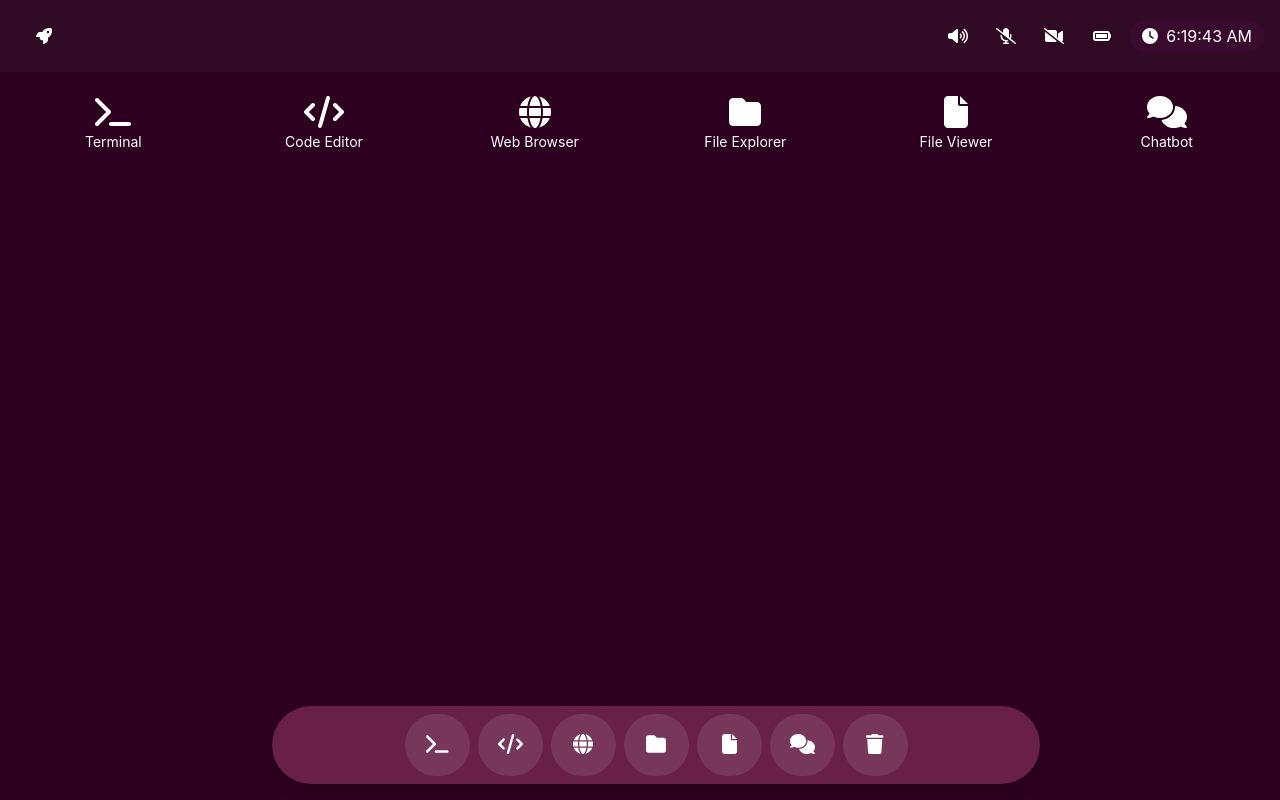
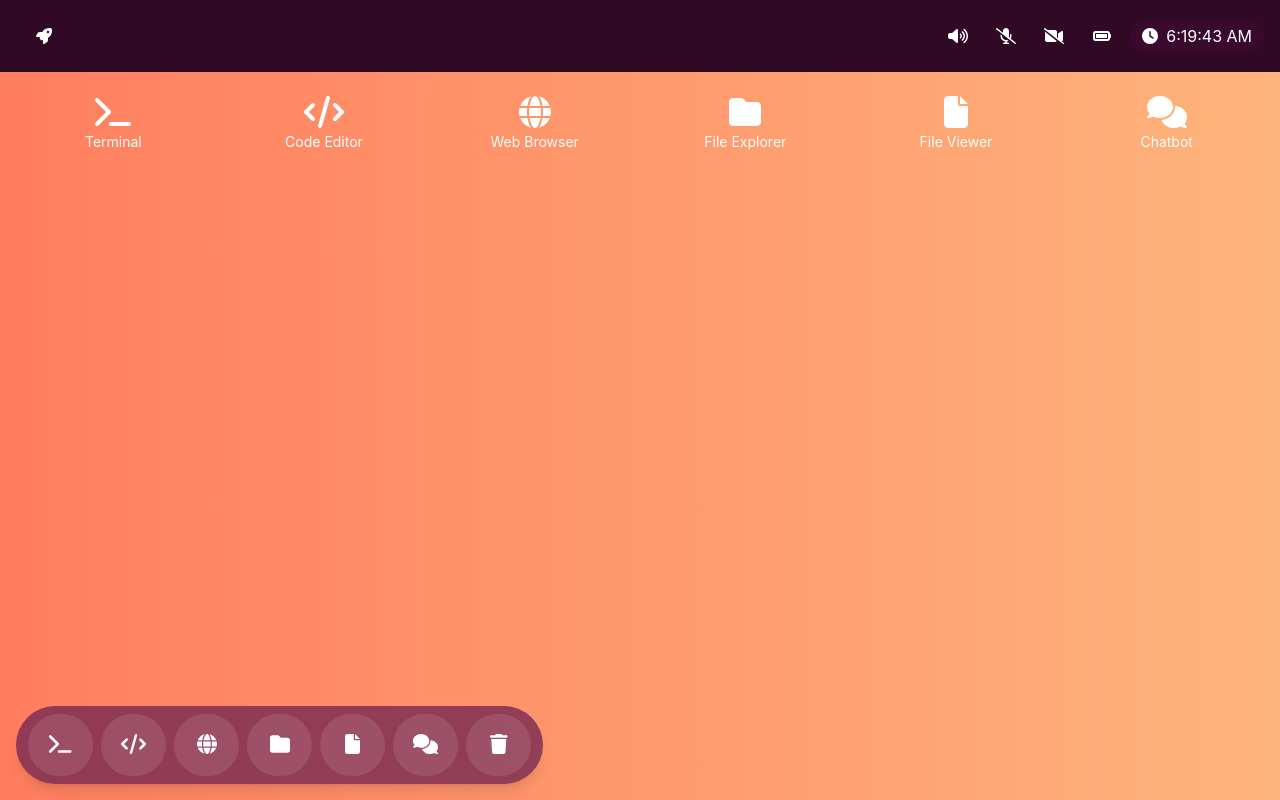
Before and after one commit to Justmalhar/jarvis-ai-os, a Next.js app: page / in a window 1280 px wide. Built offline with nearby package versions, Linux system fonts and the light colour scheme.

Commit message:
enhancements addded for desktop

```diff
--- a/app/components/Desktop/Desktop.tsx
+++ b/app/components/Desktop/Desktop.tsx
@@ -157,6 +157,32 @@ const appMenuItems = {
 export default function Desktop() {
   const [openApps, setOpenApps] = useState<AppWindow[]>([]);
   const [maximized, setMaximized] = useState<boolean>(false);
+  const gradientWallpapers = [
+    "linear-gradient(to right, #ff7e5f, #feb47b)", // Example gradients
+    "linear-gradient(to right, #6a11cb, #2575fc)",
+    "linear-gradient(to right, #00c9ff, #92fe9d)",
+    "linear-gradient(to right, #fc466b, #3f5efb)",
+  ];
+
+  const [currentWallpaper, setCurrentWallpaper] = useState<string>(
+    gradientWallpapers[0]
+  );
+  const [contextMenuVisible, setContextMenuVisible] = useState<boolean>(false);
+  const [contextMenuPosition, setContextMenuPosition] = useState({
+    x: 0,
+    y: 0,
+  });
+
+  const handleRightClick = (e: React.MouseEvent) => {
+    e.preventDefault();
+    setContextMenuPosition({ x: e.pageX, y: e.pageY });
+    setContextMenuVisible(true);
+  };
+
+  const changeWallpaper = (index: number) => {
+    setCurrentWallpaper(gradientWallpapers[index]);
+    setContextMenuVisible(false);
+  };
 
   const launchApp = (appName: string) => {
     let appComponent: React.ReactNode;
@@ -196,7 +222,27 @@ export default function Desktop() {
   };
 
   return (
-    <Box className="relative h-full bg-[#2C001E] p-4 ubuntu-scrollbar">
+    <Box
+      className="relative h-full p-4 ubuntu-scrollbar"
+      style={{ background: currentWallpaper }}
+      onContextMenu={handleRightClick}
+    >
+      {contextMenuVisible && (
+        <Box
+          className="absolute bg-gray-800 text-white rounded shadow-lg z-50"
+          style={{ top: contextMenuPosition.y, left: contextMenuPosition.x }}
+        >
+          {gradientWallpapers.map((gradient, index) => (
+            <Box
+              key={index}
+              className="cursor-pointer p-2 hover:bg-gray-700"
+              onClick={() => changeWallpaper(index)}
+            >
+              Wallpaper {index + 1}
+            </Box>
+          ))}
+        </Box>
+      )}
       <div className="grid grid-cols-6 gap-4">
         <DesktopIcon
           icon={faTerminal}
@@ -248,7 +294,7 @@ export default function Desktop() {
         >
           <Flex direction="column" h="full">
             <div className="ubuntu-window-header bg-gray-800 text-white p-2 flex justify-between items-center">
-              <span>{app.name}</span>
+              <strong>{app.name}</strong>
               <div className="flex">
                 <button
                   className="text-white hover:text-gray-300"
--- a/app/components/Dock/Dock.tsx
+++ b/app/components/Dock/Dock.tsx
@@ -49,7 +49,7 @@ const Dock = ({ launchApp }) => {
       initial={{ opacity: 0, y: 50 }}
       animate={{ opacity: 1, y: 0 }}
       transition={{ duration: 0.5 }}
-      className="fixed bottom-2 mx-auto w-[100%] bg-[#2C001E]"
+      className="fixed bottom-2 mx-auto"
     >
       <Box
         className="flex mx-auto items-center max-w-[60vw] mb-2 justify-center bg-ubuntu-purple bg-opacity-80 p-2 rounded-full shadow-lg"
```
